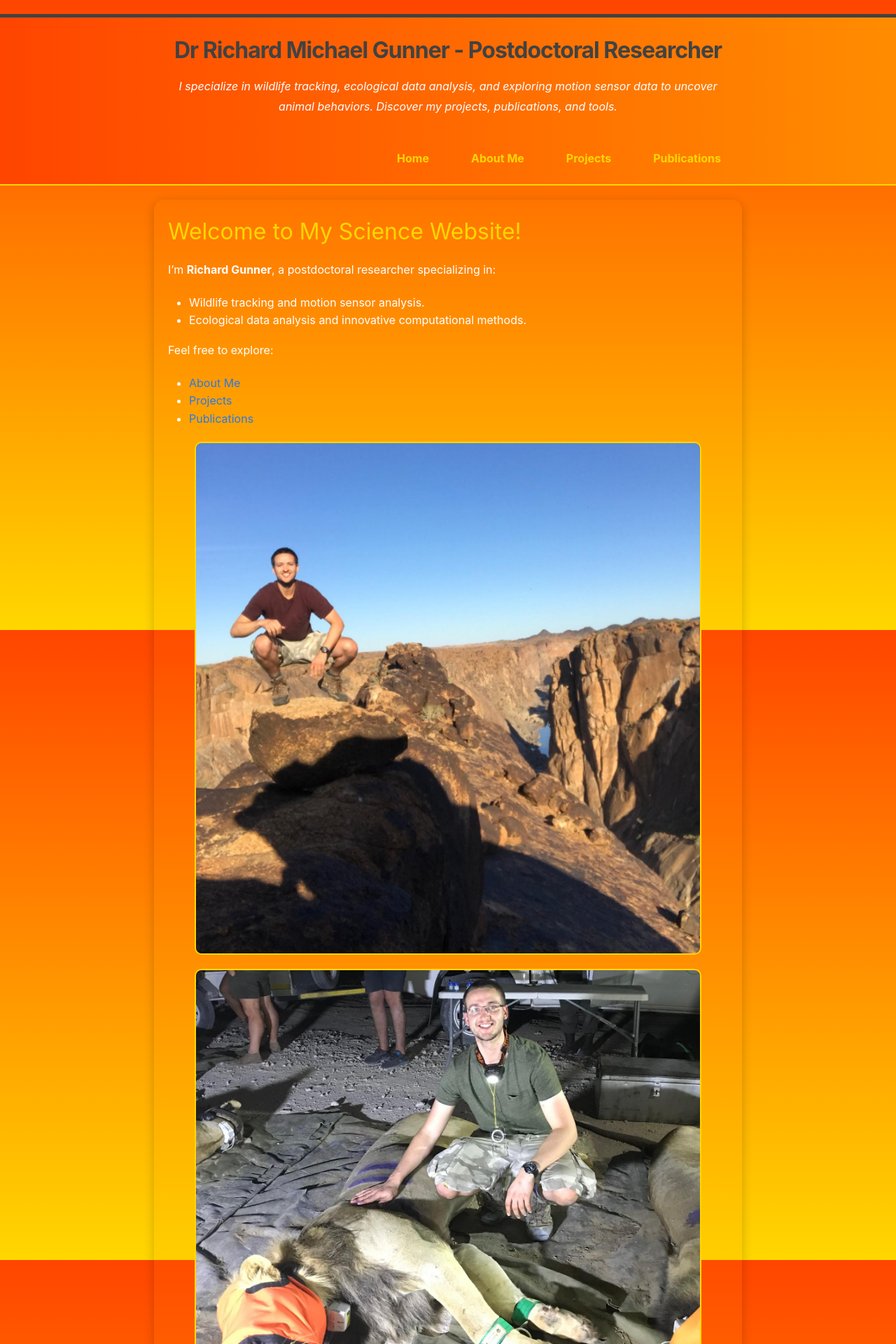
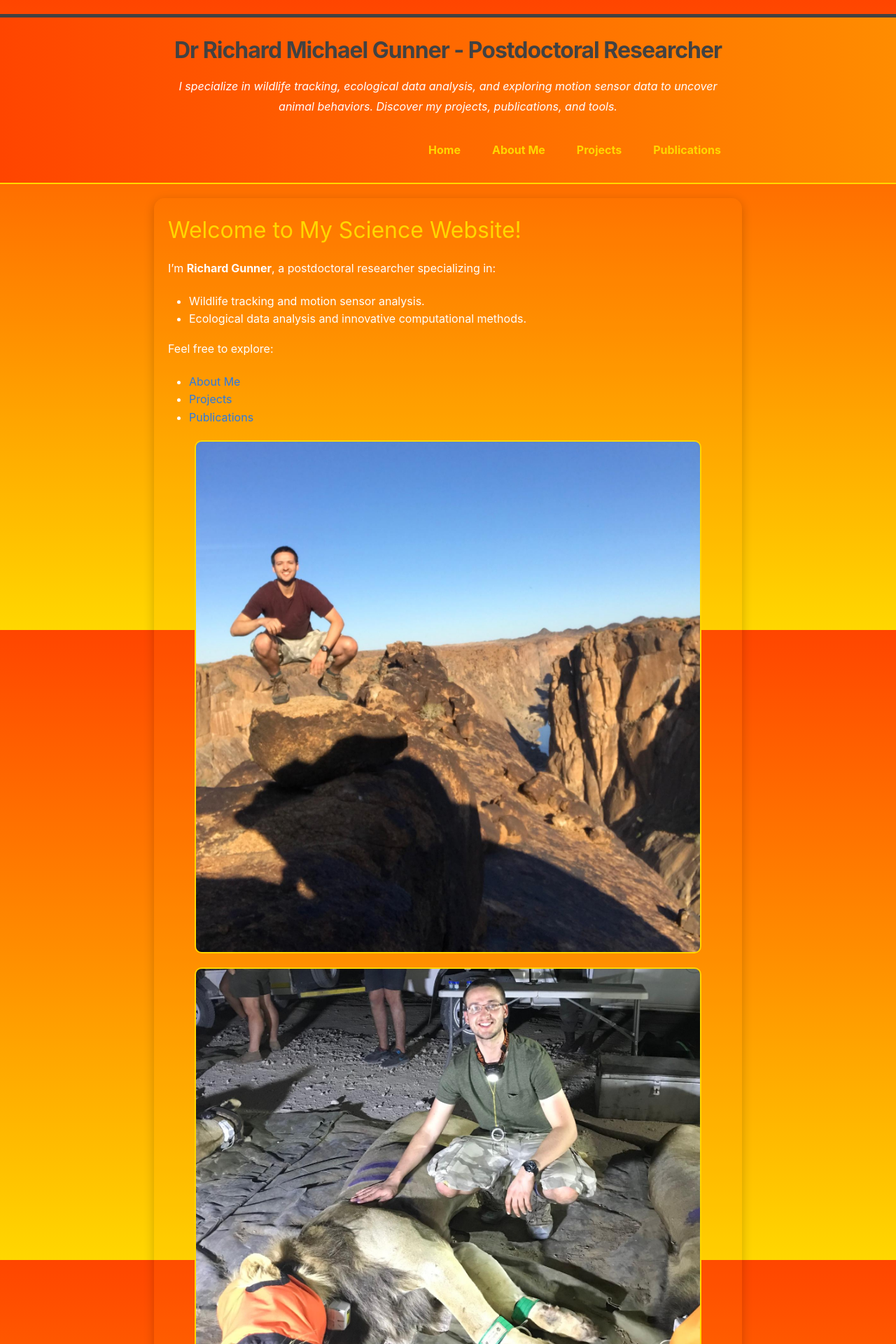
Before and after one commit to Richard6195/my-website, a Jekyll site: the page built from index.md, in a window 1280 px wide. Shown: the top 1920 px of the page at 70% size. Built offline with Jekyll 4.4.1, drawn with Linux system fonts in a browser that asks for light colours.

```diff
--- a/_sass/minima/_custom.scss
+++ b/_sass/minima/_custom.scss
@@ -35,9 +35,10 @@ body {
 .site-nav {
   display: flex;
   justify-content: center;
-  gap: 20px;
+  gap: 5px;
   flex-wrap: wrap; /* Ensures items wrap to the next line on small screens */
-  margin-top: 22px;
+  margin-top: 10px;
+  margin-bottom: 10px;
 }
 
 .site-nav .page-link {
@@ -45,7 +46,7 @@ body {
   color: #FFD700; /* Gold links */
   font-weight: bold;
   padding: 5px 10px; /* Add padding for better clickability */
-  border-radius: 5px; /* Optional: Rounded corners */
+  border-radius: 3px; /* Optional: Rounded corners */
 }
 
 .site-nav .page-link:hover {
@@ -120,9 +121,28 @@ img, video {
   }
 }
 
+
 @media screen and (max-width: 768px) {
-  .image-row img {
-    max-width: 100%;
-    height: auto;
-  }
+  /* Navigation Styling */
+ .site-nav {
+  display: flex;
+  justify-content: center;
+  gap: 5px;
+  flex-wrap: wrap; /* Ensures items wrap to the next line on small screens */
+  margin-top: 10px;
+  margin-bottom: 10px;
+ }
+
+ .site-nav .page-link {
+  text-decoration: none;
+  color: #FFD700; /* Gold links */
+  font-weight: bold;
+  padding: 5px 10px; /* Add padding for better clickability */
+  border-radius: 3px; /* Optional: Rounded corners */
+ }
+
+ .site-nav .page-link:hover {
+ text-decoration: underline;
+ color: $brand-color;
+ }
 }
```
